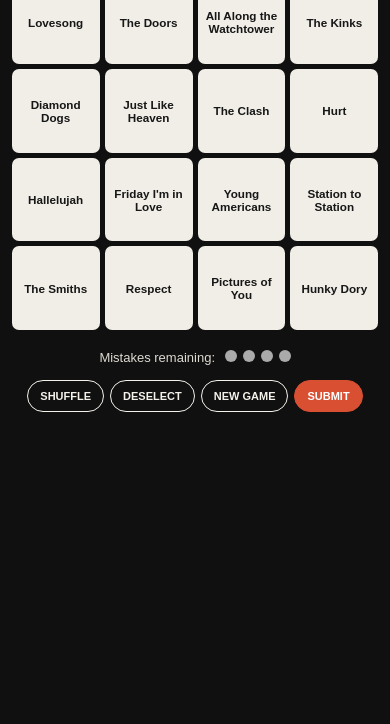
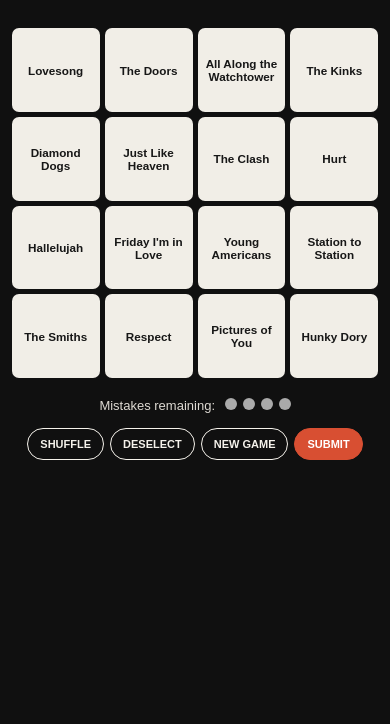
Before and after one commit to czarina28/music-connections, a website: page www/index.html in a window 390 px wide. Shown: the part 120-844 px from the top of the page. Drawn offline with Linux system fonts and the light colour scheme.

Commit message:
Add fixed iPhone top clearance

```diff
--- a/www/app.css
+++ b/www/app.css
@@ -253,7 +253,7 @@ header p {
 
     .game {
         width: 94vw;
-        padding-top: calc(env(safe-area-inset-top, 0px) + 12px);
+        padding-top: 60px;
     }
 
     header {
```
